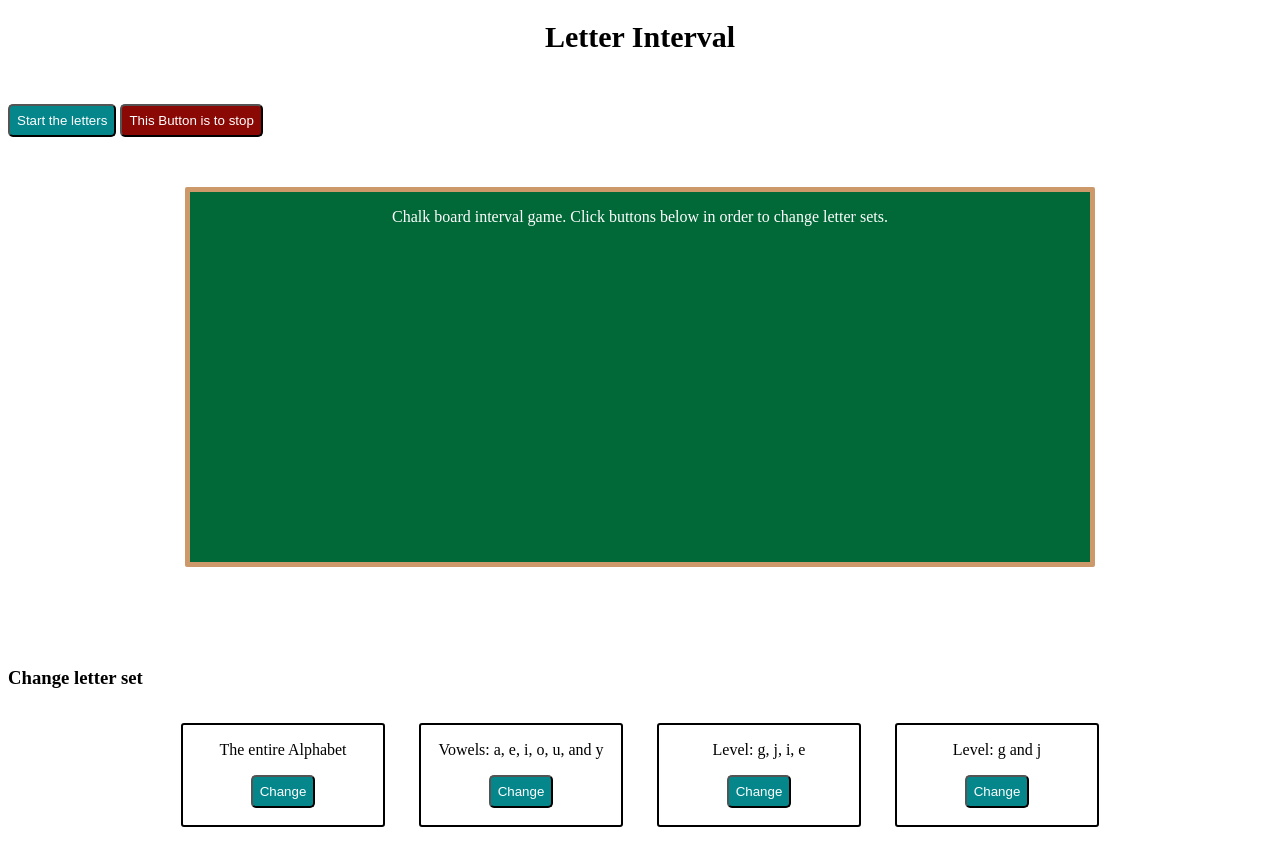
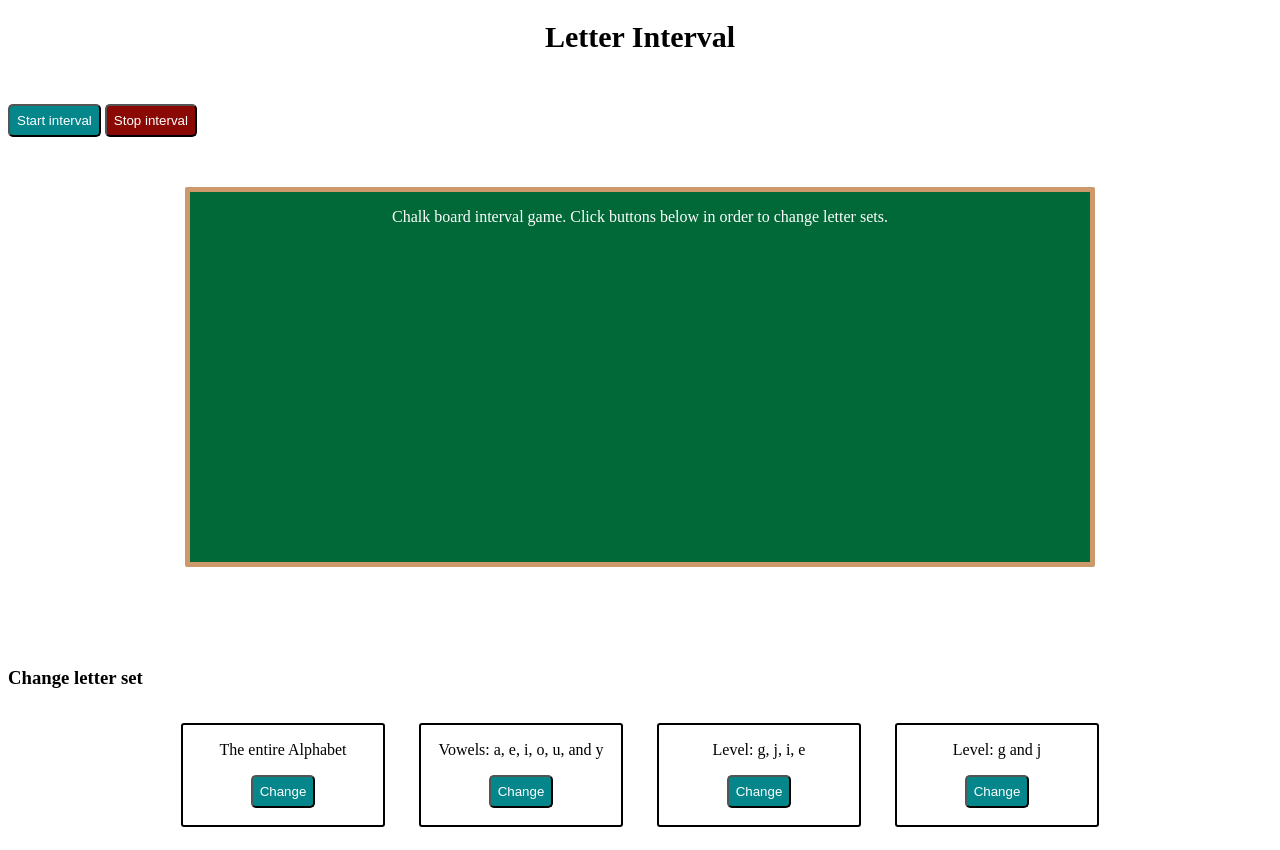
Before and after one commit to MediaMikeNYC/MediaMikeNYC.github.io, a plain HTML site: page index.html in a window 1280 px wide. Drawn offline with Linux system fonts and the light colour scheme.

Commit message:
Changed start and stop button text

```diff
--- a/index.html
+++ b/index.html
@@ -15,8 +15,8 @@
 
 
                 <!-- start and stop buttons-->
-<button id="startButton"> Start the letters</button>
-<button id="stopButton">This Button is to stop</button>
+<button id="startButton"> Start interval</button>
+<button id="stopButton">Stop interval</button>
 <h1 id="levelText"></h1>
 
 <!-- where the letter begin to interval-->
```
